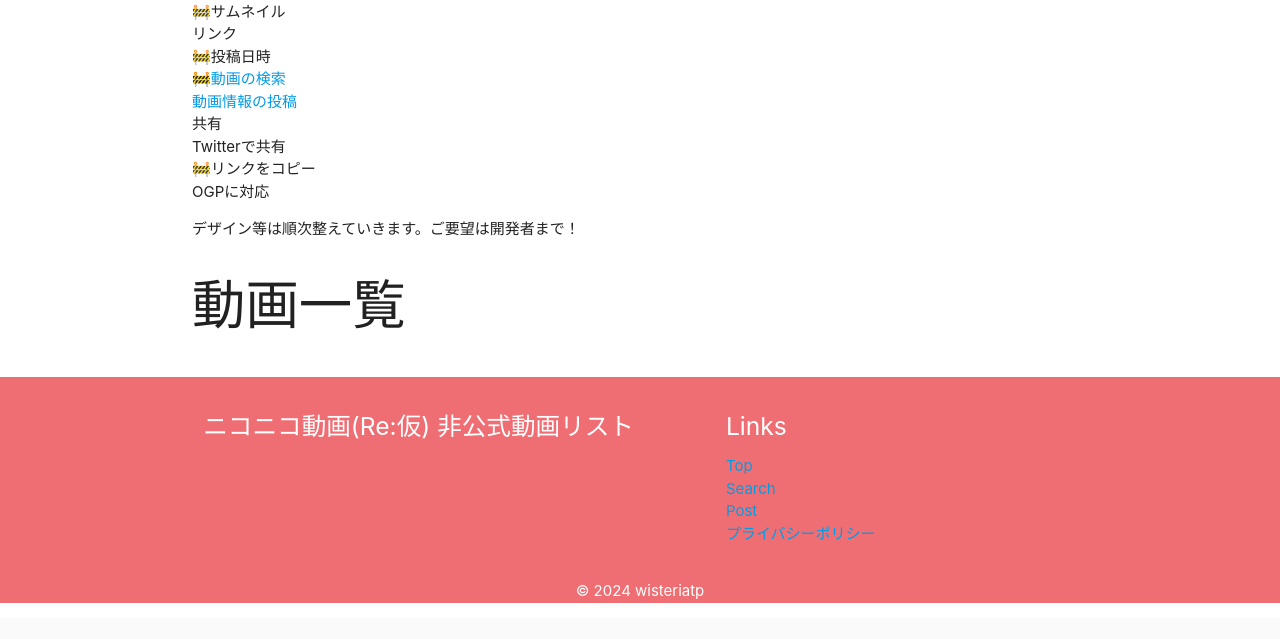
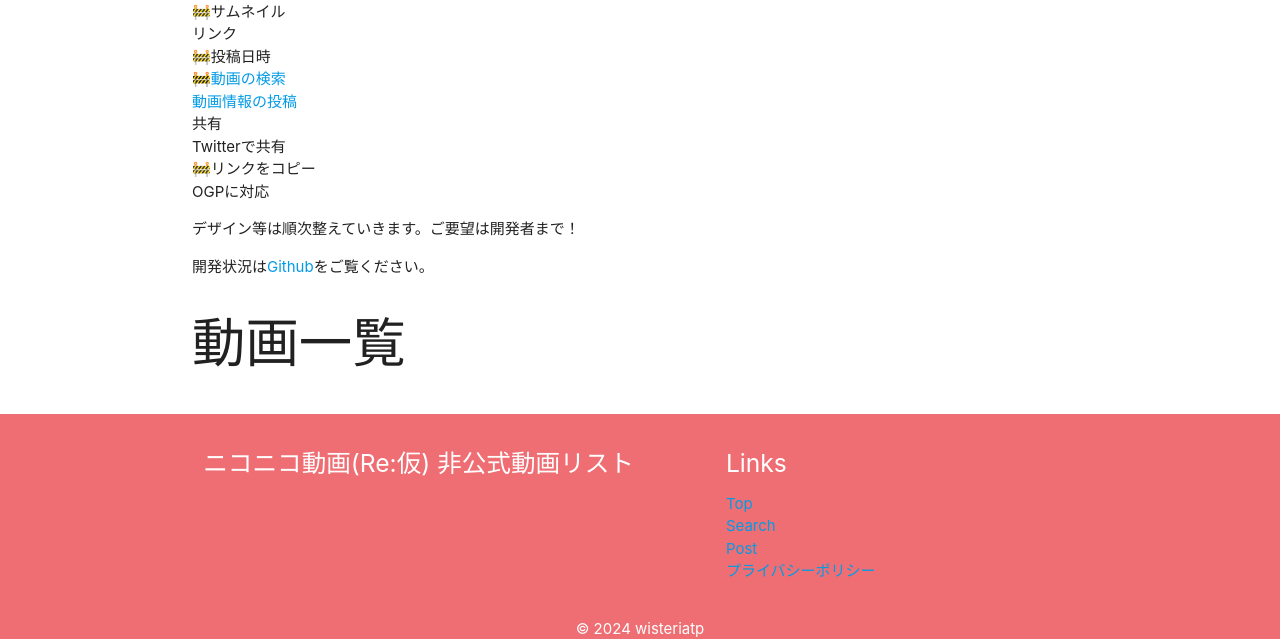
Before and after one commit to glyzinieh/nicovideo-rekari-list, a Flask app: template NicovideoRekariList/templates/index.html in a window 1280 px wide. Shown: the part 461-1100 px from the top of the page. Before the commit the page ends 1064 px from the top, so only its background shows below. Run offline with Flask 3, Linux system fonts and the light colour scheme; the template is opened without the code that fills it, so the values that code supplies are empty; parts of the project's set-up code (start-up, migrations or seed data) failed here and were passed over; some libraries are stand-ins or nearby versions.

Commit message:
feat: githubリンクを追加

```diff
--- a/NicovideoRekariList/templates/index.html
+++ b/NicovideoRekariList/templates/index.html
@@ -37,6 +37,7 @@
     </ul>
 </ul>
 <p>デザイン等は順次整えていきます。ご要望は開発者まで！</p>
+<p>開発状況は<a href="https://github.com/glyzinieh/nicovideo-rekari-list/issues">Github</a>をご覧ください。</p>
 
 <h2>動画一覧</h2>
 <div class="row">
```
